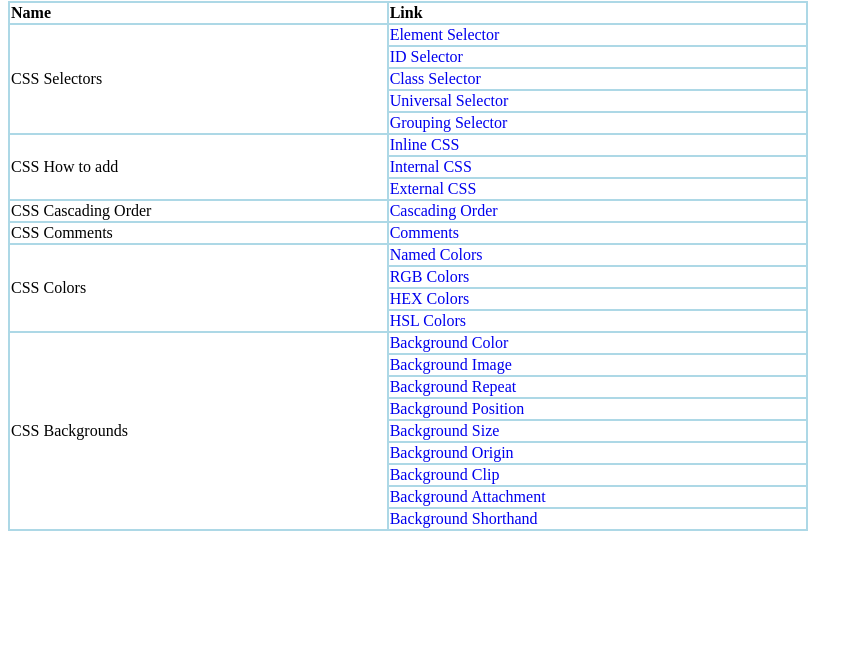
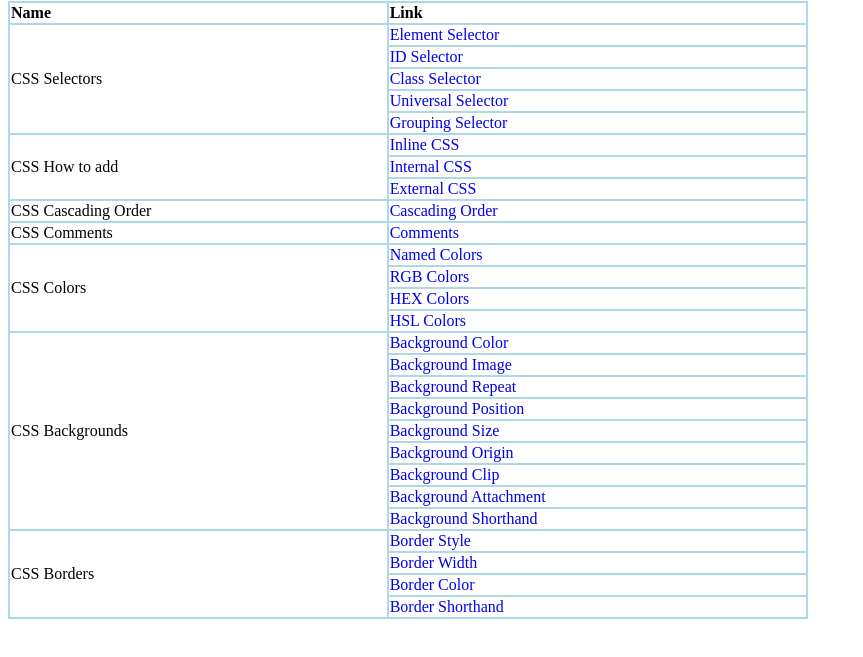
Before and after one commit to nbcodeblog/CSS, a plain HTML site: page contents.html in a window 1280 px wide. Shown: the part 79-736 px from the top of the page, without its empty margins (0-863 px from the left). Drawn offline with Linux system fonts and the light colour scheme.

Commit message:
Add Border Links

```diff
--- a/contents.html
+++ b/contents.html
@@ -109,6 +109,19 @@
         <tr>
             <td><a href="background_shorthand.html" target="_blank" title="Link">Background Shorthand</a></td>
         </tr>
+        <tr>
+            <td rowspan="4">CSS Borders</td>
+            <td><a href="border_style.html" target="_blank" title="Link">Border Style</a></td>
+        </tr>
+        <tr>
+            <td><a href="border_width.html" target="_blank" title="Link">Border Width</a></td>
+        </tr>
+        <tr>
+            <td><a href="border_color.html" target="_blank" title="Link">Border Color</a></td>
+        </tr>
+        <tr>
+            <td><a href="border_shorthand.html" target="_blank" title="Link">Border Shorthand</a></td>
+        </tr>
     </table>
 </body>
 </html>
```
